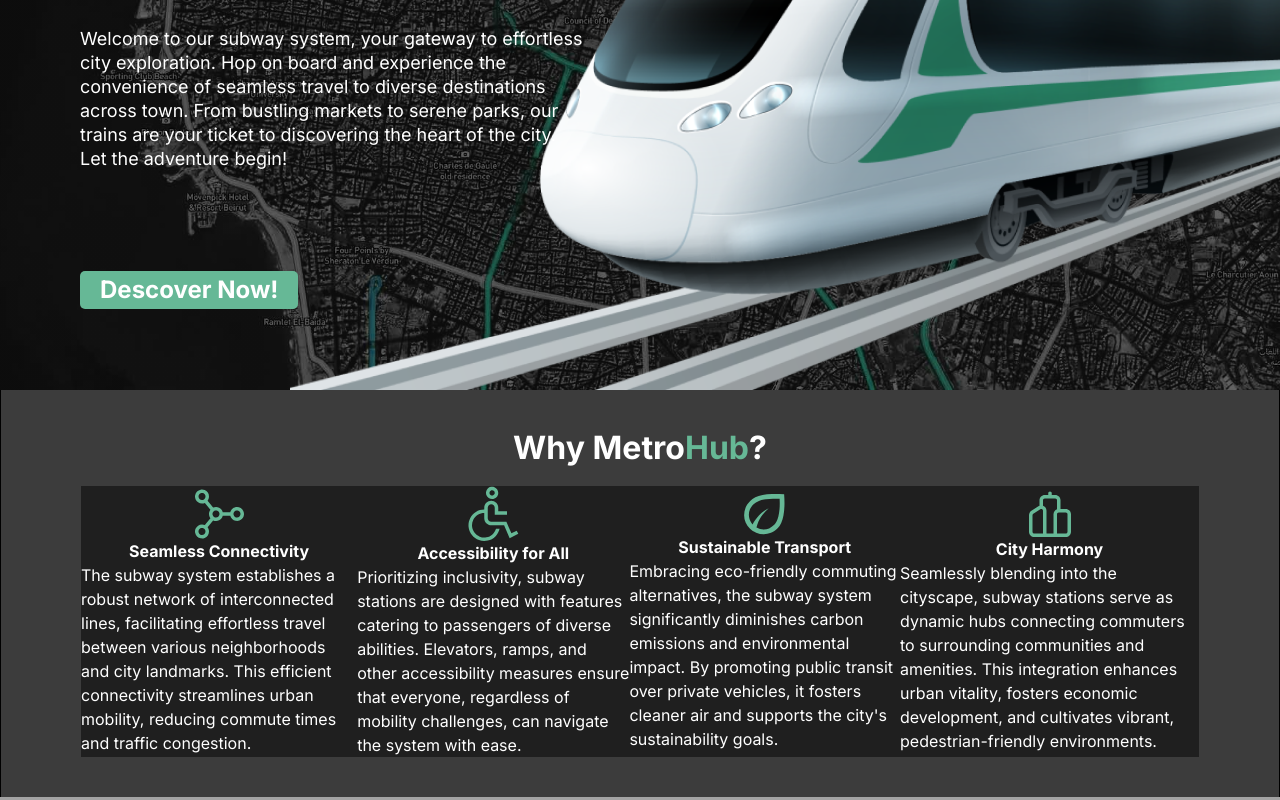
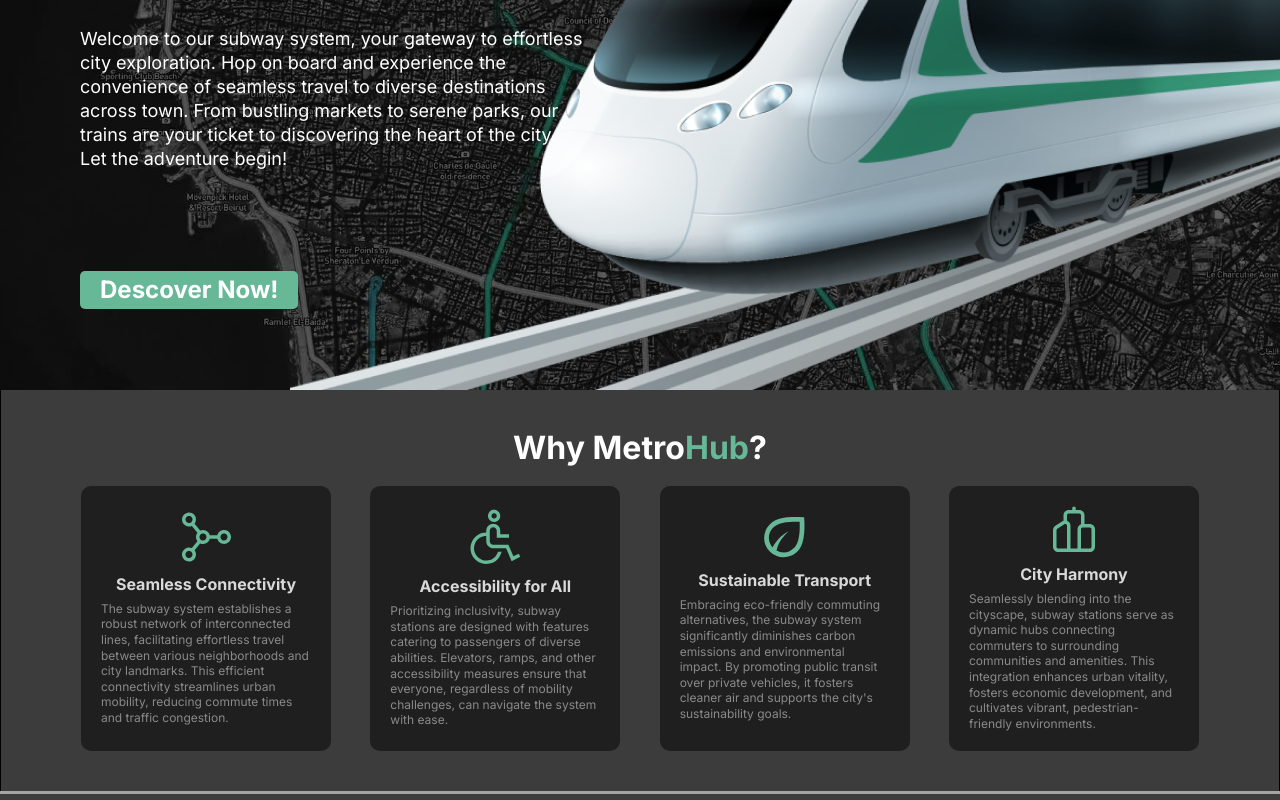
Before and after one commit to anthonytoumaibrahim/subway-system, a React (Create React App) app in the folder frontend/: page / in a window 1280 px wide. Shown: the part 394-1194 px from the top of the page. Built offline with nearby package versions, Linux system fonts and the light colour scheme; what pigeon-maps would draw is missing.

Commit message:
styled FeatureCard component

```diff
--- a/frontend/src/pages/users/Home/components/FeatureCard/style.css
+++ b/frontend/src/pages/users/Home/components/FeatureCard/style.css
@@ -0,0 +1,22 @@
+.feature-wrapper{
+  padding: 20px;
+  border-radius: 10px;
+  max-width: 250px;
+}
+
+.feature-wrapper > h5{
+  color: #d9d9d9;
+  margin-bottom: 5px;
+}
+
+.feature-wrapper > p{
+  color: #8a8a8a;
+  font-size: 0.75rem;
+  width: 100%;
+  line-height: 1.3;
+
+}
+
+.icon{
+  margin-bottom: 10px;
+}
```
